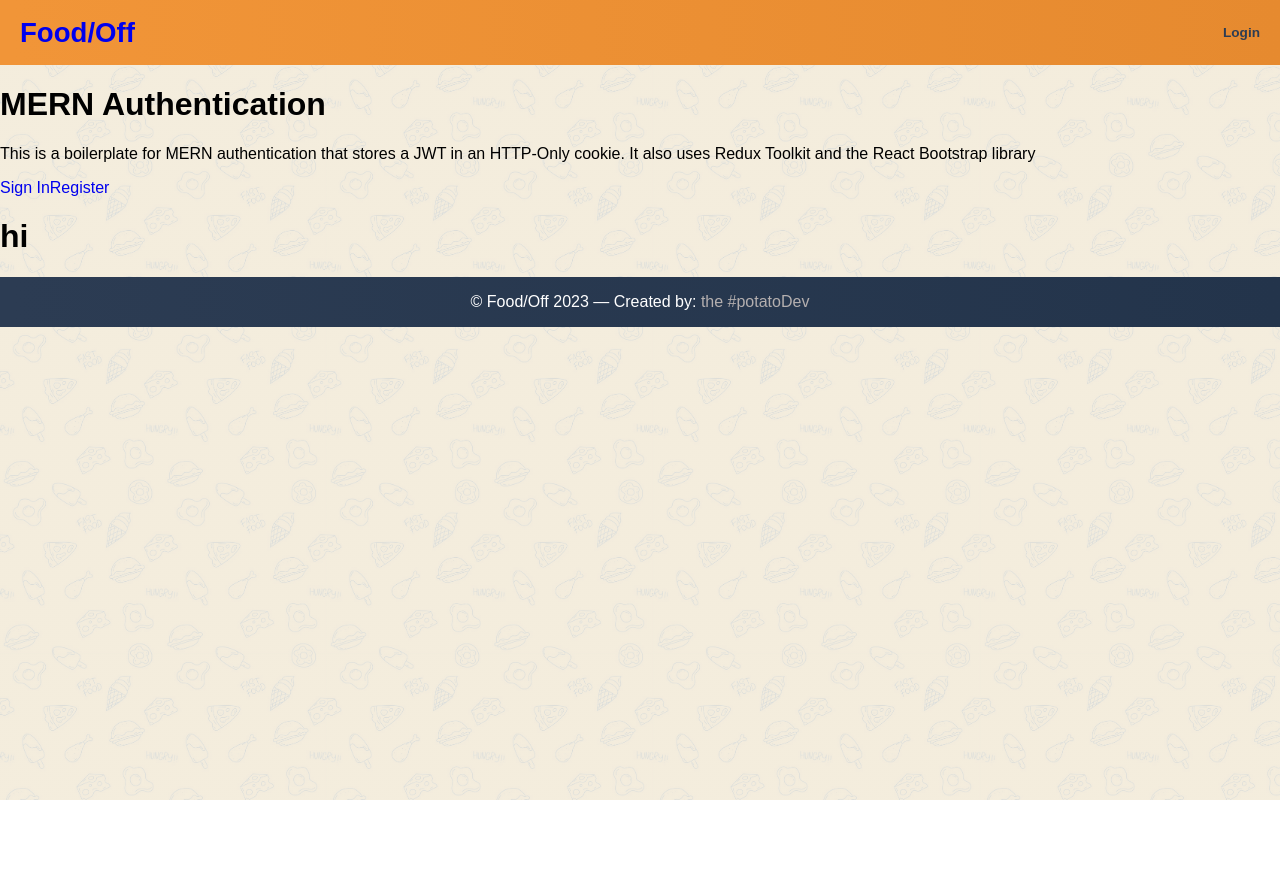
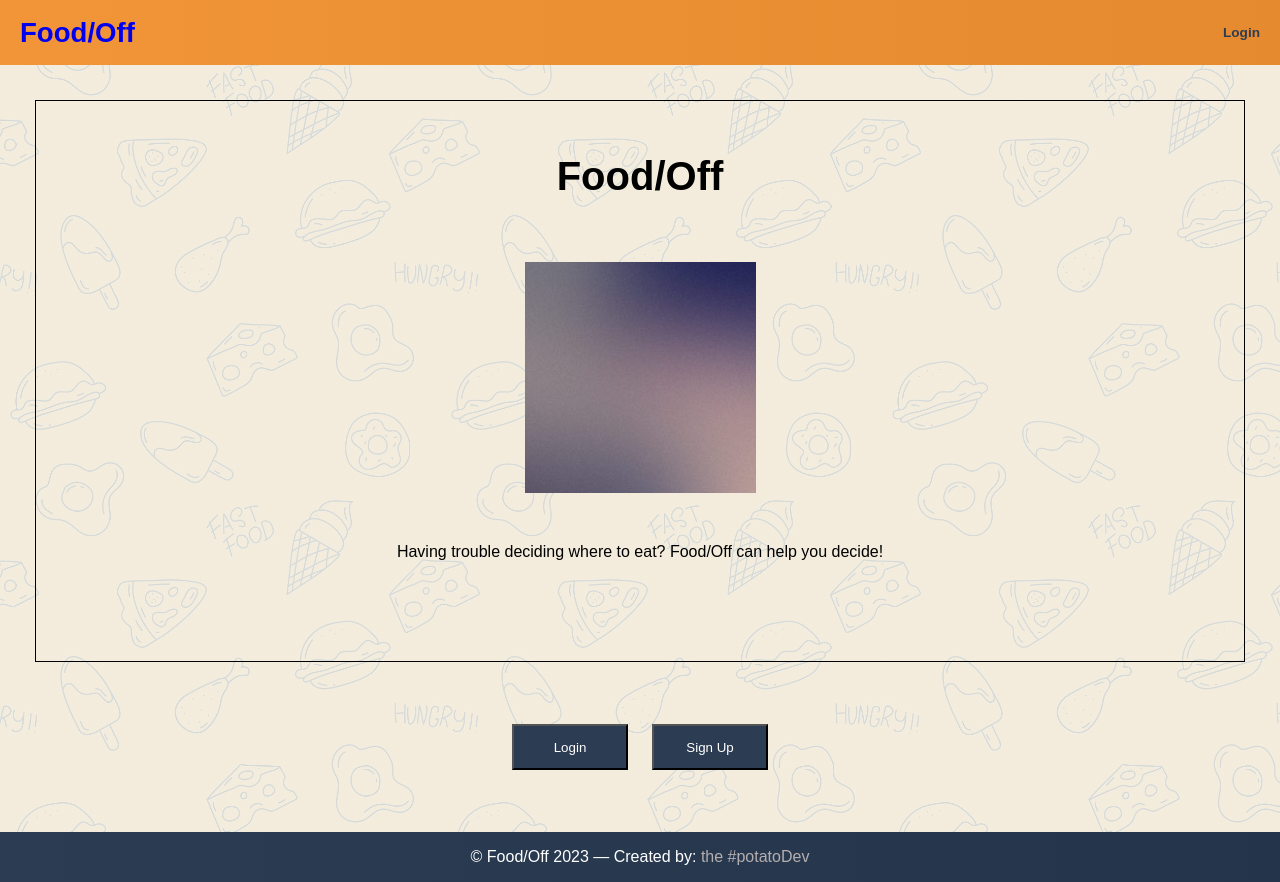
Before and after one commit to thePotatoDev-git/Food-Off, a React (Vite) app in the folder frontend/: page / in a window 1280 px wide. Before the commit the page ends 800 px from the top, so only its background shows below. Built offline with nearby package versions, Linux system fonts and the light colour scheme.

Commit message:
Started redesign of Hero page

```diff
--- a/frontend/src/components/Header.jsx
+++ b/frontend/src/components/Header.jsx
@@ -39,8 +39,8 @@ const Header = () => {
     <header>
             <nav className="navbar">
                 <div className="navbar--title">
-                    <LinkContainer to="/main">
-                        <h2><a href="/main">Food/Off</a></h2>
+                    <LinkContainer to="/">
+                        <h2><a href="/">Food/Off</a></h2>
                     </LinkContainer>
                 </div>
 
--- a/frontend/src/components/Hero.jsx
+++ b/frontend/src/components/Hero.jsx
@@ -1,32 +1,38 @@
+import { useState, useEffect } from 'react';
 import { Container, Card, Button } from 'react-bootstrap';
 import { LinkContainer } from 'react-router-bootstrap';
+import { Link, useNavigate } from 'react-router-dom';
+import { useDispatch, useSelector } from 'react-redux';
 
 const Hero = () => {
+    const navigate = useNavigate();
+
+    const { userInfo } = useSelector((state) => state.auth); // Get use profile/info if logged in
+
+    useEffect(() => {
+        if (userInfo) {
+            navigate('/main'); // If useInfo exists (logged in), go to main screen
+        }
+    }, [navigate, userInfo]);
+
     return (
-    <div className='py-5'>
-      <Container className='d-flex justify-content-center'>
-        <Card className='p-5 d-flex flex-column align-items-center hero-card bg-light w-75'>
-          <h1 className='text-center mb-4'>MERN Authentication</h1>
-          <p className='text-center mb-4'>
-            This is a boilerplate for MERN authentication that stores a JWT in
-            an HTTP-Only cookie. It also uses Redux Toolkit and the React
-            Bootstrap library
+        <>
+            <section className="main">
+                <h1 className="hero--header">Food/Off</h1>
+                <img className="hero--img" src="../images/pic01.jpg" alt="" />
+                <p className="hero--desc">
+                    Having trouble deciding where to eat? Food/Off can help you decide!
                 </p>
-          <div className='d-flex'>
-            <LinkContainer to='/login'>
-                <Button variant='primary' className='me-3'>
-                Sign In
-                </Button>
+            </section>
+            <div className="hero--buttons">
+                <LinkContainer to="/login" >
+                    <button className="med">Login</button>
                 </LinkContainer>
-            <LinkContainer to='/register'>
-                <Button variant='secondary'>
-                Register
-                </Button>
+                <LinkContainer to="/register">
+                    <button className="med">Sign Up</button>
                 </LinkContainer>
             </div>
-        </Card>
-      </Container>
-    </div>
+        </>
     );
   };
 
--- /dev/null
+++ b/frontend/src/components/HeroOld.jsx
@@ -0,0 +1,32 @@
+import { Container, Card, Button } from 'react-bootstrap';
+import { LinkContainer } from 'react-router-bootstrap';
+// import 'bootstrap/dist/css/bootstrap.min.css';
+
+const HeroOld = () => {
+  return (
+    <div className='py-5'>
+      <Container className='d-flex justify-content-center'>
+        <Card className='p-5 d-flex flex-column align-items-center hero-card bg-light w-75'>
+          <h1 className='text-center mb-4'>Food/Off</h1>
+          <p className='text-center mb-4'>
+            Having trouble deciding where to eat? Food/Off can help you decide!
+          </p>
+          <div className='d-flex'>
+            <LinkContainer to='/login'>
+                <Button variant='primary' className='me-3'>
+                Sign In
+                </Button>
+            </LinkContainer>
+            <LinkContainer to='/register'>
+                <Button variant='secondary'>
+                Register
+                </Button>
+            </LinkContainer>
+          </div>
+        </Card>
+      </Container>
+    </div>
+  );
+};
+
+export default HeroOld;
--- a/frontend/src/index.css
+++ b/frontend/src/index.css
@@ -80,6 +80,23 @@ a:visited {
     padding: 15px;
 }
 /****************************************************************************
+    HERO
+*****************************************************************************/
+.hero--header {
+    font-size: 2.5rem;
+}
+.hero--img {
+    margin: 30px 0;
+}
+.hero--buttons {
+    display: flex;
+    justify-content: center;
+    margin: 50px 0;
+}
+.hero--desc {
+    line-height: 25px;
+}
+/****************************************************************************
     LOGIN/SIGN UP
 *****************************************************************************/
 .login {
@@ -154,12 +171,16 @@ a:visited {
     margin: 50px 0;
 }
 .lrg,
+.med,
 .buttons button {
     margin: 12px;
     background:rgb(44, 60, 83);
     color: white;
     width: 65px;
     height: 40px;
+}
+.med {
+    width: 100px;
 }
 .lrg {
     width: 200px;
--- a/frontend/src/screens/HomeScreen.jsx
+++ b/frontend/src/screens/HomeScreen.jsx
@@ -1,11 +1,11 @@
 import React from 'react';
 import Hero from '../components/Hero';
+import HeroOld from '../components/HeroOld';
 
 const HomeScreen = () => {
   return (
     <>
       <Hero />
-      <h1>hi</h1>
     </>
   )
 }
--- a/frontend/src/screens/MainScreen.jsx
+++ b/frontend/src/screens/MainScreen.jsx
@@ -17,7 +17,7 @@ export default function MainScreen() {
      if (hours >= 4 && hours < 12) {
          timeOfDay = `Good morning, ${userInfo.firstName || userInfo.username}! What's for breakfast?`
      } else if (hours >= 12 && hours < 17) {
-         timeOfDay = `Good afternoon, ${userInfo.firstName}! What's for lunch?`
+         timeOfDay = `Good afternoon, ${userInfo.firstName || userInfo.username}! What's for lunch?`
      } else if (hours >= 17 && hours < 20) {
          timeOfDay = `Good evening, ${userInfo.firstName || userInfo.username}! What's for dinner?`
      } else {
```
Also changed, not shown: frontend/src/screens/LoginScreen.jsx (+0 -40 lines). Lines whose indentation alone changed are shown as unchanged.
